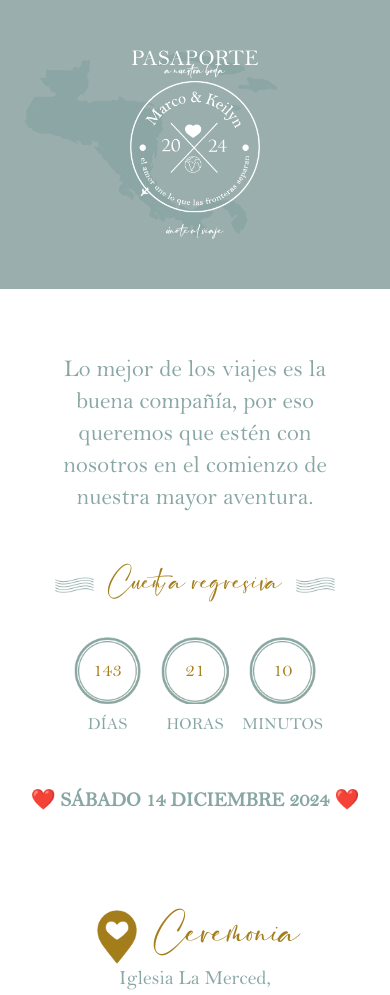
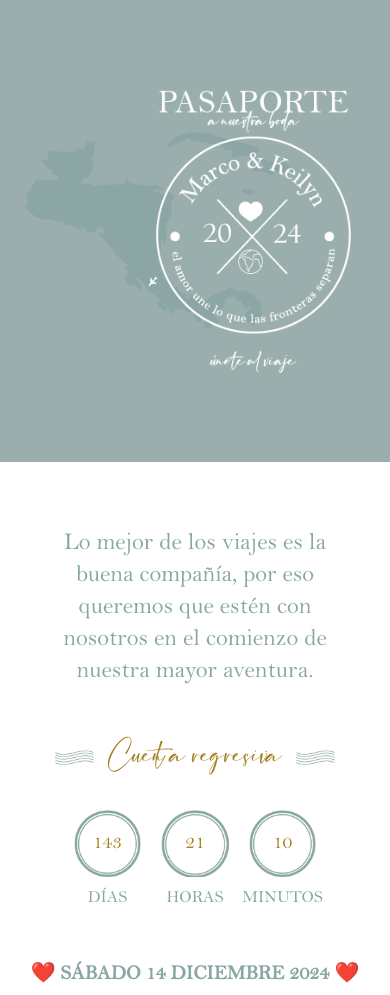
Before and after one commit to MigueMat4/bodamarcoykei, an Astro site: page / in a window 390 px wide. Shown: the top 995 px of the page. Built offline with nearby package versions, Linux system fonts and the light colour scheme; Astro itself is replaced by a stand-in of ours.

Commit message:
update responsive styles for header and footer

```diff
--- a/src/components/Footer.astro
+++ b/src/components/Footer.astro
@@ -7,7 +7,8 @@ import pinHeart2 from '../images/pin_heart2.webp';
     <Image src={pinHeart2} alt="Pin corazón" />
     <p class="px-8 text-2xl sm:text-3xl">Te esperamos con mucha ilusión para celebrar este día tan especial.</p>
     <p class="px-8 pb-4 text-2xl sm:text-3xl">Tu presencia será el mejor regalo</p>
-    <p class="pb-8 final-message text-xl sm:text-3xl">¡ No fal tes a nues tra boda!</p>
+    <p class="pb-8 final-message text-xl sm:text-3xl">¡ No<span class="px-2"></span>fal<span class="px-2"></span>tes<span class="px-2"></span>a nues tra boda!</p>
+    <p class="text-right text-sm sm:base">Desarrollado con ❤️ por <a href="https://linkedin.com/in/miguemat4" target="_blank" class="text-white">MFMC</a></p>
 </footer>
 
 <style>
--- a/src/components/Header.astro
+++ b/src/components/Header.astro
@@ -4,13 +4,25 @@ import passportInvitation from '../images/passport.webp';
 import planeWedding from '../images/gifs/plane.gif'
 ---
 
-<header class="bg-[#9AAFAD] relative px-4 py-12 sm:py-4 flex items-center">
-    <Image src={passportInvitation} alt="Pasaporte de invitación" class="w-1/3 h-auto mx-auto absolute top-1/2 left-1/2 transform -translate-x-1/2 -translate-y-1/2 z-10" />
-    <Image src={planeWedding} alt="Avión de Costa Rica a Guatemala" class="w-75 h-auto" />
+<header class="bg-[#9AAFAD] relative px-4 py-32 sm:py-4 flex items-center">
+    <Image src={passportInvitation} alt="Pasaporte de invitación" class="w-1/2 sm:w-1/3 h-auto mx-auto absolute passport z-10" />
+    <Image src={planeWedding} alt="Avión de Costa Rica a Guatemala" class="w-4/5 sm:w-3/4 h-auto" />
 </header>
 
 <style>
-    .w-75 {
-        width: 75%;
+    .passport {
+        top: 50%;
+        left: 50%;
+        transform: translate(var(--tw-translate-x), var(--tw-translate-y)) rotate(var(--tw-rotate)) skewX(var(--tw-skew-x)) skewY(var(--tw-skew-y)) scaleX(var(--tw-scale-x)) scaleY(var(--tw-scale-y));
+        --tw-translate-x: -50%;
+        transform: translate(var(--tw-translate-x), var(--tw-translate-y)) rotate(var(--tw-rotate)) skewX(var(--tw-skew-x)) skewY(var(--tw-skew-y)) scaleX(var(--tw-scale-x)) scaleY(var(--tw-scale-y));
+        --tw-translate-y: -50%;
+        transform: translate(var(--tw-translate-x), var(--tw-translate-y)) rotate(var(--tw-rotate)) skewX(var(--tw-skew-x)) skewY(var(--tw-skew-y)) scaleX(var(--tw-scale-x)) scaleY(var(--tw-scale-y));
+    }
+    @media (max-width: 640px) {
+        .passport {
+            left: 80%;
+            --tw-translate-x: -80%;
+        }
     }
 </style>
```
